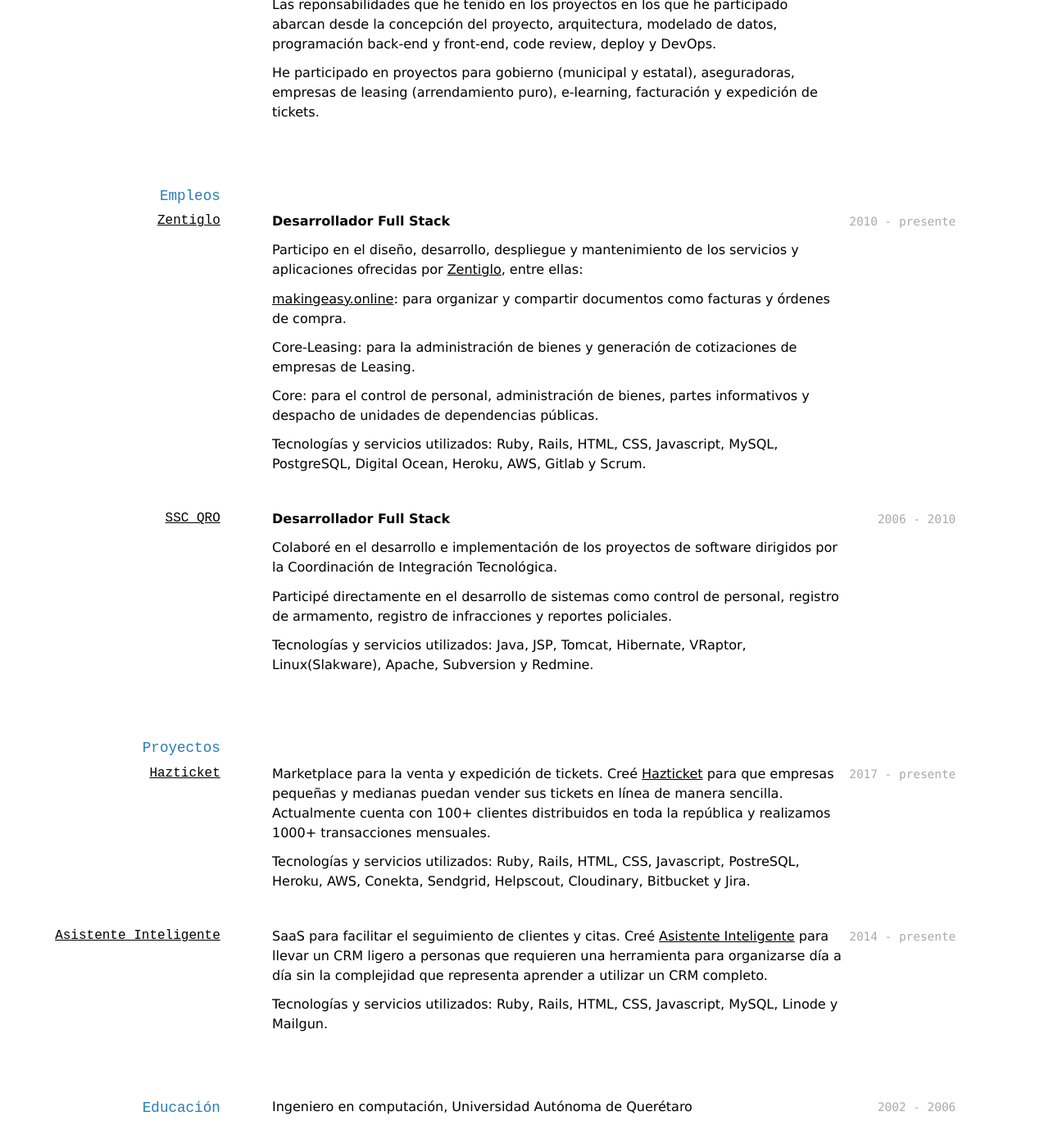
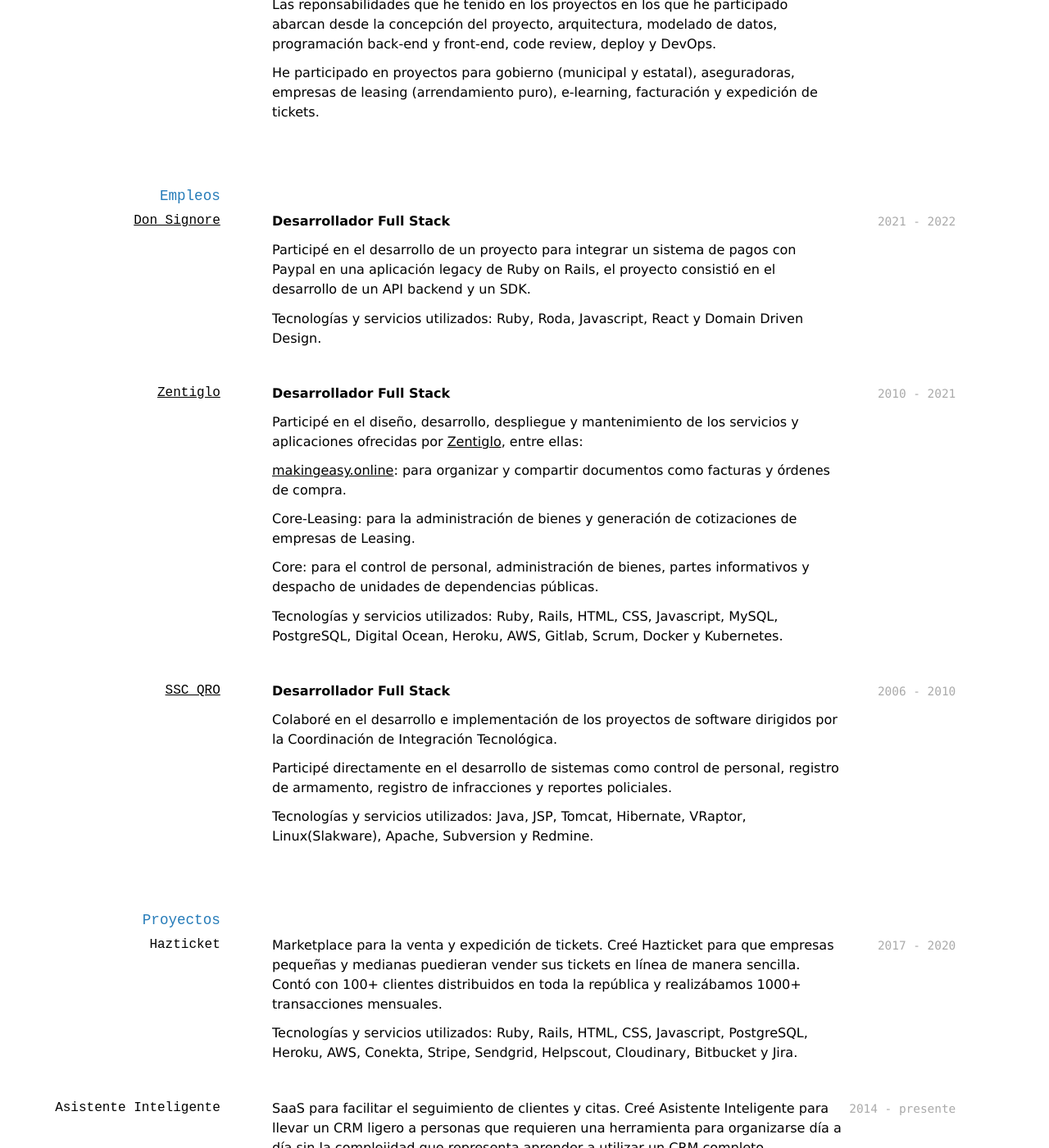
Before and after one commit to ricardohead/ricardohead.github.com, a Jekyll site: the page built from cv-es.md, in a window 1280 px wide and 1400 px high, scrolled down 329 px. Shown: the whole window at 82% size. Built offline with Jekyll 4.4.1, drawn with Linux system fonts in a browser that asks for light colours; some of the changed text lies outside the part shown.

Commit message:
Update CV page

```diff
--- a/cv-es.md
+++ b/cv-es.md
@@ -28,12 +28,24 @@
 
 ## Empleos
 
+### [Don Signore](https://donsignore.com)
+
+`2021 - 2022`
+__Desarrollador Full Stack__
+
+Participé en el desarrollo de un proyecto para integrar un sistema de pagos
+con Paypal en una aplicación legacy de Ruby on Rails, el proyecto consistió
+en el desarrollo de un API backend y un SDK.
+
+Tecnologías y servicios utilizados: Ruby, Roda, Javascript, React y
+Domain Driven Design.
+
 ### [Zentiglo](http://www.zentiglo.com/)
 
-`2010 - presente`
+`2010 - 2021`
 __Desarrollador Full Stack__
 
-Participo en el diseño, desarrollo, despliegue y mantenimiento de los servicios
+Participé en el diseño, desarrollo, despliegue y mantenimiento de los servicios
 y aplicaciones ofrecidas por [Zentiglo](http://www.zentiglo.com/), entre ellas:
 
 [makingeasy.online](http://www.makingeasy.online/es/): para organizar y
@@ -46,9 +58,9 @@
 y despacho de unidades de dependencias públicas.
 
 Tecnologías y servicios utilizados: Ruby, Rails, HTML, CSS, Javascript, MySQL,
-PostgreSQL, Digital Ocean, Heroku, AWS, Gitlab y Scrum.
+PostgreSQL, Digital Ocean, Heroku, AWS, Gitlab, Scrum, Docker y Kubernetes.
 
-### [SSC QRO](http://www.queretaro.gob.mx/ssc/)
+### [SSC QRO](https://sscqro.gob.mx)
 
 `2006 - 2010`
 __Desarrollador Full Stack__
@@ -64,24 +76,24 @@
 
 ## Proyectos
 
-### [Hazticket](https://www.hazticket.mx/)
+### Hazticket
 
-`2017 - presente`
+`2017 - 2020`
 Marketplace para la venta y expedición de tickets.
-Creé [Hazticket](https://www.hazticket.mx/) para que empresas pequeñas y
-medianas puedan vender sus tickets en línea de manera sencilla.
-Actualmente cuenta con 100+ clientes distribuidos en toda la república y
-realizamos 1000+ transacciones mensuales.
+Creé Hazticket para que empresas pequeñas y
+medianas puedieran vender sus tickets en línea de manera sencilla.
+Contó con 100+ clientes distribuidos en toda la república y
+realizábamos 1000+ transacciones mensuales.
 
 Tecnologías y servicios utilizados: Ruby, Rails, HTML, CSS, Javascript,
-PostreSQL, Heroku, AWS, Conekta, Sendgrid, Helpscout, Cloudinary, Bitbucket y
+PostgreSQL, Heroku, AWS, Conekta, Stripe, Sendgrid, Helpscout, Cloudinary, Bitbucket y
 Jira.
 
-### [Asistente Inteligente](https://www.asistenteinteligente.mx/)
+### Asistente Inteligente
 
 `2014 - presente`
 SaaS para facilitar el seguimiento de clientes y citas.
-Creé [Asistente Inteligente](https://www.asistenteinteligente.mx/) para llevar
+Creé Asistente Inteligente para llevar
 un CRM ligero a personas que requieren una herramienta para organizarse día a
 día sin la complejidad que representa aprender a utilizar un CRM completo.
 
```
